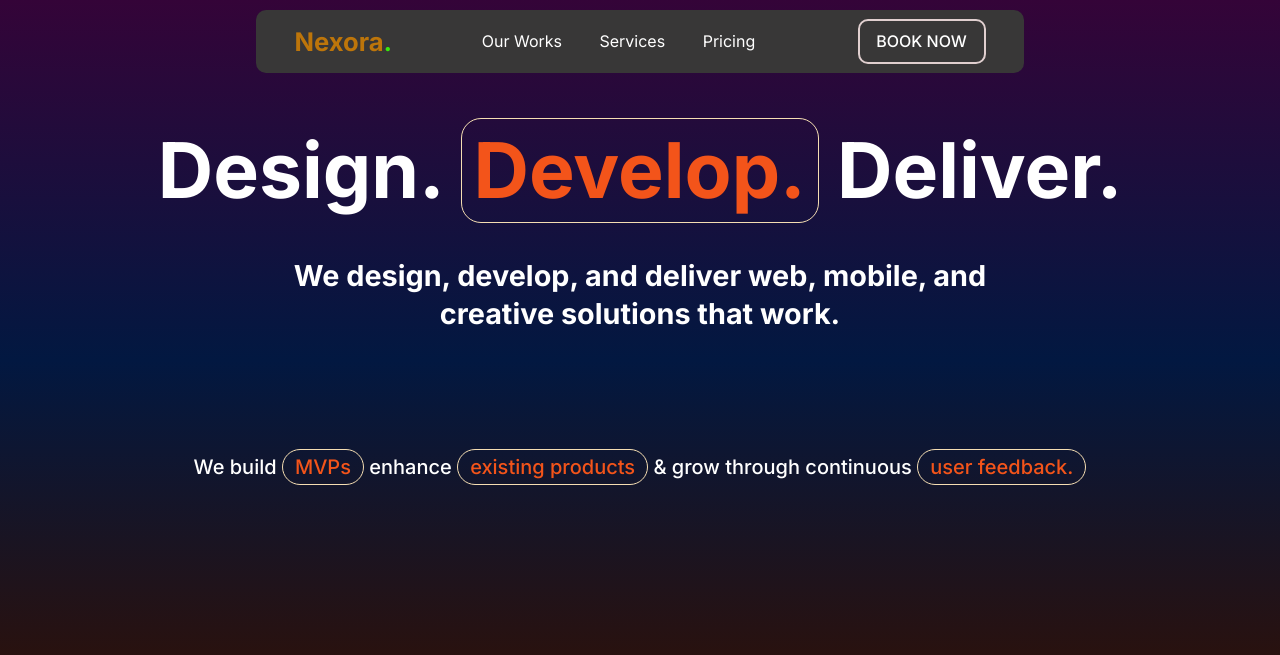
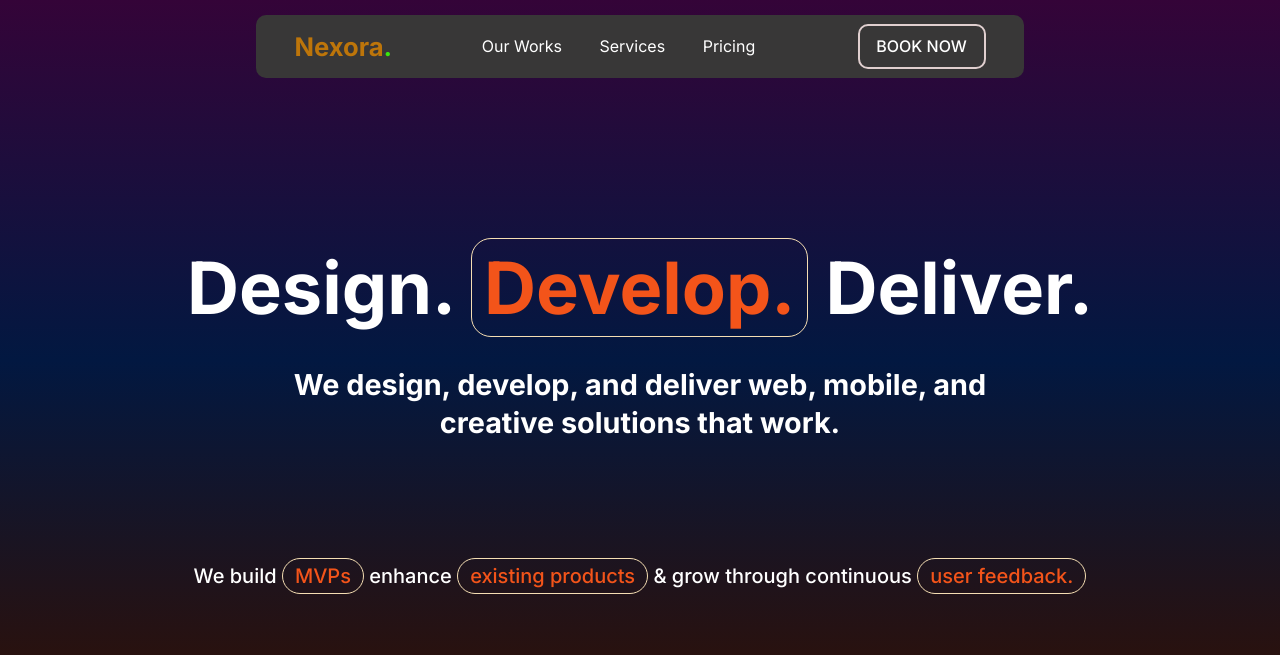
Before and after one commit to rajyadav63/Krea8ix, a website: page index.html in a window 1280 px wide. Shown: the top 655 px of the page. Drawn offline with nearby package versions, Linux system fonts and the light colour scheme.

Commit message:
hero section updated

```diff
--- a/style.css
+++ b/style.css
@@ -20,7 +20,7 @@ li {
 nav {
   position: fixed;
   left: 20%;
-  top: 10px;
+  top: 15px;
   width: 60%;
   display: flex;
   justify-content: space-between;
@@ -89,7 +89,7 @@ nav button:hover {
   background: linear-gradient(to top, #311004, #021841, #340438);
   height: 90vh;
   width: 100%;
-  font-size: 3.2rem;
+  font-size: 3rem;
   font-weight: 500;
   display: flex;
   flex-direction: column;
@@ -98,8 +98,8 @@ nav button:hover {
   align-items: center;
 }
 #page1 h2 {
-  line-height: 4vh;
-  margin-top: 30px;
+  line-height: 2vh;
+  margin-top: 33vh;
   margin-bottom: 50px;
 }
 #page1 h5 {
```
